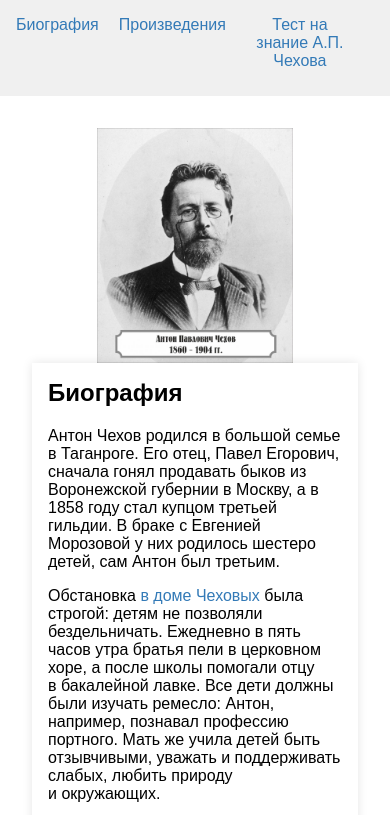
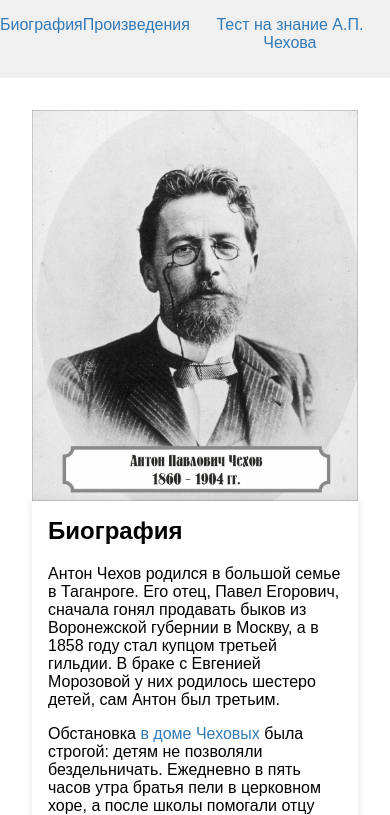
Before and after one commit to moximilian/chechov, a plain HTML site: page index.html in a window 390 px wide. Shown: the top 815 px of the page. Drawn offline with Linux system fonts and the light colour scheme.

Commit message:
changed styles a bit

```diff
--- a/style.css
+++ b/style.css
@@ -6,8 +6,12 @@ body {
 
 header {
     background-color: #f0f0f0;
-    padding: 1em;
+    /* padding: 1em; */
+    padding-top: 1em;
+    padding-bottom: 1em;
+    top:0;
     text-align: center;
+    position: sticky;
 }
 
 nav ul {
@@ -119,3 +123,24 @@ footer p {
         justify-items: center
     }
 }
+
+@media screen and (max-width: 500px){
+
+    .portrait {
+        width: 100%;
+        object-fit: cover;
+    }
+    .biography {
+        display: flex;
+        flex-direction: column;
+        align-items: center;
+    }
+    .pictures img {
+        width: 100%;
+        object-fit: contain;
+        max-width: 100vw;
+    }
+    nav li {
+        margin-right: 0px;
+    }
+}
```
